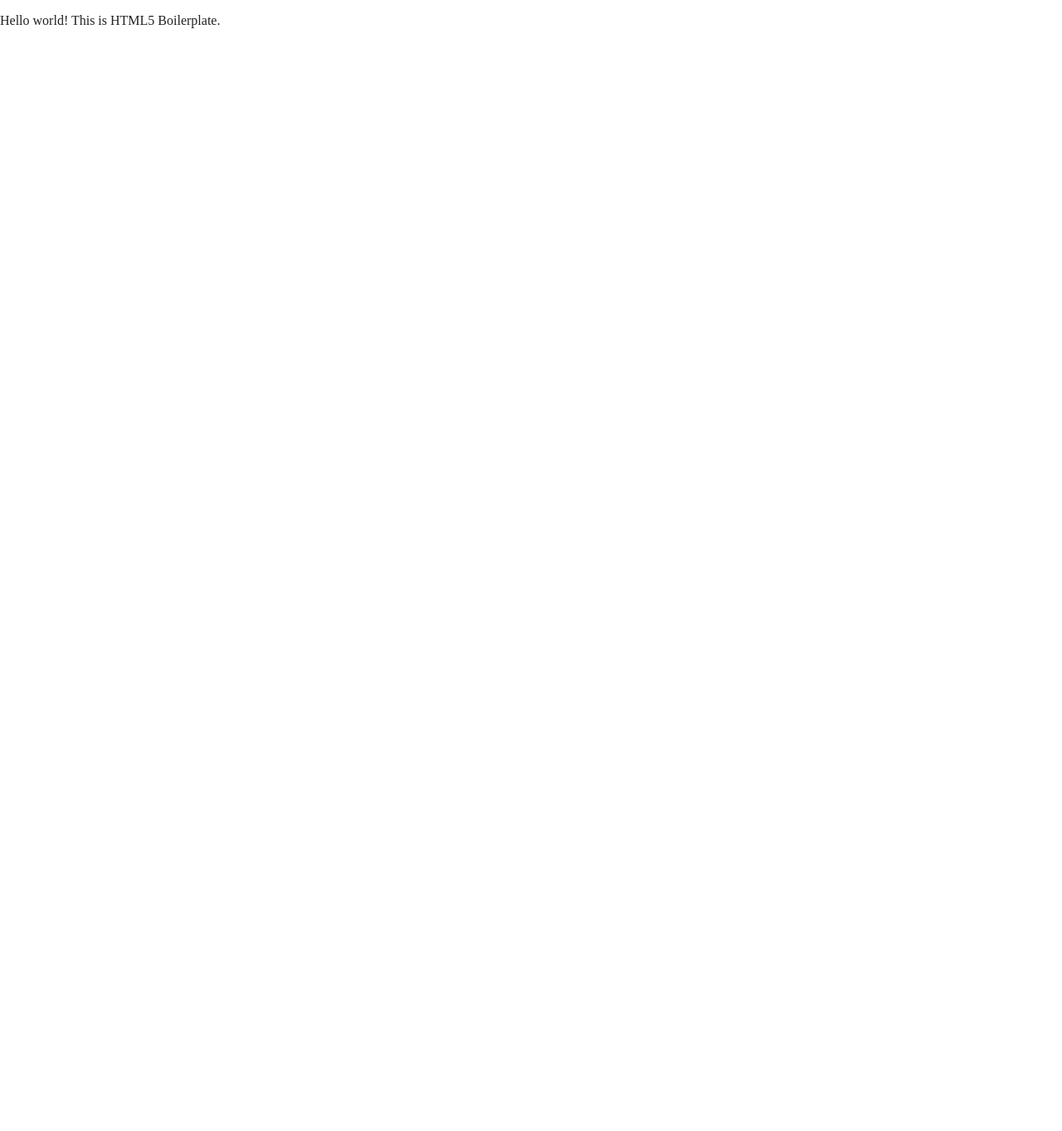
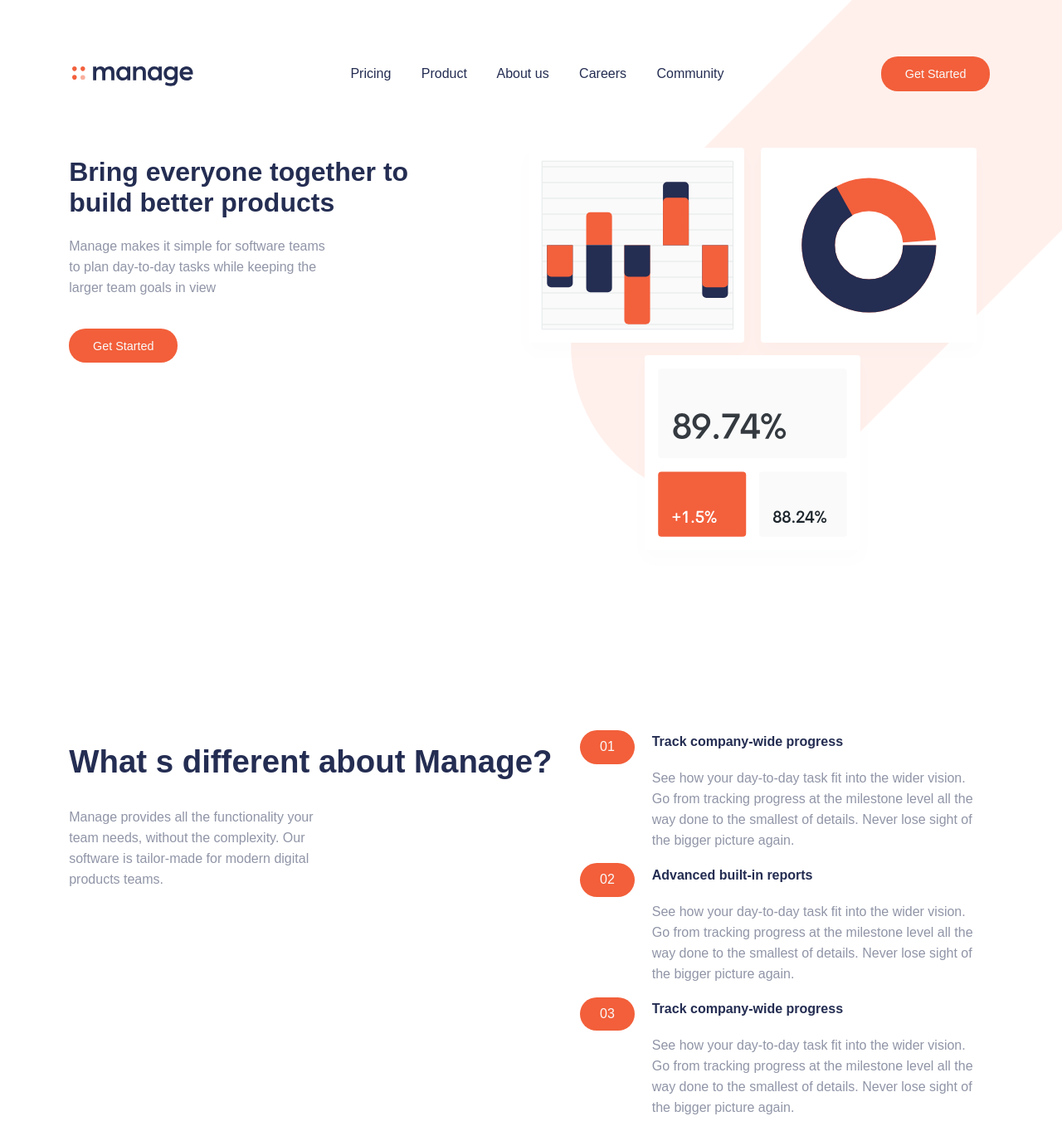
Before and after one commit to alexbob17/FrontEnd-Manage-Landing-Page-P2021, a website built with Parcel: page index.html in a window 1280 px wide. Shown: the whole page at 83% size. Before the commit the page ends 800 px from the top, so only its background shows below. Built offline with nearby package versions, Linux system fonts and the light colour scheme; a web font is replaced by a local one.

Commit message:
Editando las primeras parte del inicio del sitio

```diff
--- a/css/main.css
+++ b/css/main.css
@@ -1,31 +1,82 @@
-/*! HTML5 Boilerplate v8.0.0 | MIT License | https://html5boilerplate.com/ */
-
-/* main.css 2.1.0 | MIT License | https://github.com/h5bp/main.css#readme */
-/*
- * What follows is the result of much research on cross-browser styling.
- * Credit left inline and big thanks to Nicolas Gallagher, Jonathan Neal,
- * Kroc Camen, and the H5BP dev community and team.
- */
+/* ===================================================================
+ *
+ *  Manage Landing page v1.0 Main Stylesheet
+ *  06-10-2018
+ *  ------------------------------------------------------------------
+ *
+ *  TOC:
+ *  # base style overrides
+ *    ## links
+ *  # Global styles
+ *  # Profits
+ *  # Header
+ *    ## main navigation
+ *    ## button style
+ *    ## mobile menu toggle
+ *    ## graficos
+ *  # About
+ *    ## Title content
+ *    ## about buttons
+ *  # about
+ *    ## about process
+ *  # services
+ *    ## services list
+ *  # works
+ *    ## bricks/masonry
+ *  # clients
+ *  # testimonials
+ *  # contact
+ *    ## contact social
+ *  # footer
+ *    ## copyright
+ *    ## go top
+ *
+ * =================================================================== */
 
 /* ==========================================================================
    Base styles: opinionated defaults
    ========================================================================== */
+@import url("https://fonts.googleapis.com/css2?family=Be+Vietnam:wght@400;500;700&display=swap");
 
 html {
   color: #222;
-  font-size: 1em;
+  font-size: 16px;
   line-height: 1.4;
+  font-family: var(--font-primary);
 }
 
-/*
- * Remove text-shadow in selection highlight:
- * https://twitter.com/miketaylr/status/12228805301
- *
- * Vendor-prefixed and regular ::selection selectors cannot be combined:
- * https://stackoverflow.com/a/16982510/7133471
- *
- * Customize the background color to match your design.
- */
+:root {
+  /* Colors Primary */
+  --color-primary-one: hsl(12, 88%, 59%);
+  --color-primary-two: hsl(228, 39%, 23%);
+
+  /* Colors Neutrals */
+  --color-neutral-Dark: hsl(227, 12%, 61%);
+  --color-neutral-veryDark: hsl(233, 12%, 13%);
+  --color-neutral-paleRed: hsl(13, 100%, 96%);
+  --color-neutral-lightGray: hsl(0, 0%, 98%);
+
+  /* Typography */
+  --font-primary: "Be Vietnam", sans-serif;
+}
+/* GLOBAL */
+a {
+  text-decoration: none;
+}
+body {
+
+}
+h1,h2,h3,h4{
+  color: var(--color-primary-two);
+}
+h1{
+  font-size: 3rem;
+}
+h2{
+  font-size: 2.4rem;
+}
+
+
 
 ::-moz-selection {
   background: #b3d4fc;
@@ -87,6 +138,137 @@ textarea {
    Author's custom styles
    ========================================================================== */
 
+/* PROFITS */
+.text-center{
+  text-align: center;
+}
+.btn-start{
+  background: var(--color-primary-one);
+  color: var(--color-neutral-lightGray);
+  padding: 0.8rem 1.8rem;
+  border-radius: 1.25rem;
+  font-size: 0.9rem;
+}
+.btn-start:hover{
+  opacity: 0.7;
+}
+.container{
+  width: min(87%,70rem);
+  margin: 0 auto;
+}
+.btn-m{
+  padding-top: 2rem;
+}
+.text-gray{
+  color: var(--color-neutral-Dark);
+  line-height: 1.5625rem;
+}
+.img-bg{
+  position: absolute;
+  object-fit: contain;
+  top: 30rem;
+  width: 100%;
+}
+
+
+/* HEADER */
+header {
+  width: 100%;
+  height: 100vh;
+  background-image: url(../img/bg-tablet-pattern.svg);
+  background-repeat: no-repeat;
+  background-position-x: 43rem;
+  background-position-y: -6rem;
+  background-size: auto 700px ;
+}
+.navbar-menu {
+  padding-top: 5rem;
+  text-align: center;
+  display: grid;
+  grid-auto-flow: column;
+  gap: 1rem;
+}
+.navbar-links a {
+  color: var(--color-primary-two);
+  margin-right: 2rem;
+}
+.navbar-links a:last-of-type {
+  margin-right: 0;
+}
+.navbar-links a:hover {
+  color: var(--color-neutral-Dark);
+}
+.grid-container{
+  display: grid;
+  grid-auto-flow: column;
+  padding-top: 4rem;
+  gap: 6rem;
+  position: relative;
+}
+
+/* About buttons*/
+
+.btn-small1{
+  padding: .7rem 1.5rem;
+  background: var(--color-primary-one);
+  border-radius: 50px;
+  color: var(--color-neutral-lightGray);
+  position:absolute;
+  right: 27rem;
+  top: 5rem;
+  outline: none;
+  border: none;
+}
+
+.btn-small2{
+  padding: .7rem 1.5rem;
+  background: var(--color-primary-one);
+  border-radius: 30px;
+  color: var(--color-neutral-lightGray);
+  position:absolute;
+  right: 27rem;
+  top: 15rem;
+  outline: none;
+  border: none;
+}
+.btn-small3{
+  padding: .7rem 1.5rem;
+  background: var(--color-primary-one);
+  border-radius: 50px;
+  color: var(--color-neutral-lightGray);
+  position:absolute;
+  right: 27rem;
+  top: 25.1rem;
+  outline: none;
+  border: none;
+}
+
+
+
+
+
+
+
+/* ==========================================================================
+  Media queries
+   ========================================================================== */
+@media(max-width:800px ) {
+  .navbar-menu{
+    grid-auto-flow: row;
+    gap: 2;
+  }
+  .navbar-links a{
+    display: flex;
+    flex-direction: row;
+    justify-content: center;
+    margin-right: 0;
+  }
+  .btn-start{
+    display: none;
+  }
+}
+
+
 /* ==========================================================================
    Helper classes
    ========================================================================== */
@@ -103,10 +285,6 @@ textarea {
 /*
  * Hide only visually, but have it available for screen readers:
  * https://snook.ca/archives/html_and_css/hiding-content-for-accessibility
- *
- * 1. For long content, line feeds are not interpreted as spaces and small width
- *    causes content to wrap 1 word per line:
- *    https://medium.com/@jessebeach/beware-smushed-off-screen-accessible-text-5952a4c2cbfe
  */
 
 .sr-only {
--- a/index.html
+++ b/index.html
@@ -1,41 +1,116 @@
-<!doctype html>
+<!DOCTYPE html>
 <html class="no-js" lang="">
+  <head>
+    <meta charset="utf-8" />
+    <title></title>
+    <meta name="description" content="" />
+    <meta name="viewport" content="width=device-width, initial-scale=1" />
 
-<head>
-  <meta charset="utf-8">
-  <title></title>
-  <meta name="description" content="">
-  <meta name="viewport" content="width=device-width, initial-scale=1">
+    <meta property="og:title" content="" />
+    <meta property="og:type" content="" />
+    <meta property="og:url" content="" />
+    <meta property="og:image" content="" />
 
-  <meta property="og:title" content="">
-  <meta property="og:type" content="">
-  <meta property="og:url" content="">
-  <meta property="og:image" content="">
+    <link rel="stylesheet" href="css/normalize.css" />
+    <link rel="stylesheet" href="css/main.css" />
 
-  <link rel="manifest" href="site.webmanifest">
-  <link rel="apple-touch-icon" href="icon.png">
-  <!-- Place favicon.ico in the root directory -->
-
-  <link rel="stylesheet" href="css/normalize.css">
-  <link rel="stylesheet" href="css/main.css">
-
-  <meta name="theme-color" content="#fafafa">
+    <meta name="theme-color" content="#fafafa" />
   </head>
 
   <body>
+    <!-- Header -->
+    <header>
+      <div class="navbar-menu">
+        <nav class="navbar">
+          <a href=""><img src="img/logo.svg" alt="" /> </a>
+        </nav>
+        <div class="navbar-links">
+          <a href="#">Pricing</a>
+          <a href="#">Product</a>
+          <a href="#">About us</a>
+          <a href="#">Careers</a>
+          <a href="#">Community</a>
+        </div>
+        <div>
+          <a href="#" class="btn-start">Get Started</a>
+        </div>
+      </div>
+       <section class="container">
+        <div class="grid-container">
+          <div>
+            <h1>Bring everyone together to build better products</h1>
+            <p class="text-gray">
+              Manage makes it simple for software teams <br>
+              to plan day-to-day tasks
+              while keeping the <br>
+              larger team goals in view
+            </p>
+             <div class="btn-m">
+              <a href="#" class="btn-start">Get Started</a>
+             </div>
+          </div>
+          <div class="header-grafs">
+             <img src="img/illustration-intro.svg" alt="illustration-intro">
+          </div>
+          </div>
+       </section>
+      </div>
+    </header>
 
-  <!-- Add your site or application content here -->
-  <p>Hello world! This is HTML5 Boilerplate.</p>
+
+    <!--about us  -->
+    <section class="container">
+        <div class="grid-container">
+            <div>
+              <h2>What s different about Manage?</h2>
+              <p class="text-gray">Manage provides all the functionality your <br>
+              team needs, without the complexity. Our <br>
+              software is tailor-made for modern digital <br>
+              products teams.
+              </p>
+            </div>
+            <div class="row-content">
+              <div>
+                <button class="btn-small1">01</button>
+                <h4>Track company-wide progress</h4>
+                <p class="text-gray">See how your day-to-day task fit into the wider vision.<br>
+                Go from tracking progress at the milestone level all the <br> way done to the smallest of details. Never lose sight of <br> the bigger picture again.
+                </p>
+              </div>
+              <div>
+                <button class="btn-small2">02</button>
+                <h4>Advanced built-in reports</h4>
+                <p class="text-gray">See how your day-to-day task fit into the wider vision. <br>
+                Go from tracking progress at the milestone level all the <br> way done to the smallest of details. Never lose sight of <br> the bigger picture again.
+                </p>
+             </div>
+              <div>
+                <button class="btn-small3">03</button>
+                <h4>Track company-wide progress</h4>
+                <p class="text-gray">See how your day-to-day task fit into the wider vision. <br>
+                Go from tracking progress at the milestone level all the <br> way done to the smallest of details. Never lose sight of <br> the bigger picture again.
+                </p>
+              </div>
+            </div>
+        </div>
+    </section>
+
     <script src="js/vendor/modernizr-3.11.2.min.js"></script>
     <script src="js/plugins.js"></script>
     <script src="js/main.js"></script>
 
     <!-- Google Analytics: change UA-XXXXX-Y to be your site's ID. -->
     <script>
-    window.ga = function () { ga.q.push(arguments) }; ga.q = []; ga.l = +new Date;
-    ga('create', 'UA-XXXXX-Y', 'auto'); ga('set', 'anonymizeIp', true); ga('set', 'transport', 'beacon'); ga('send', 'pageview')
+      window.ga = function () {
+        ga.q.push(arguments);
+      };
+      ga.q = [];
+      ga.l = +new Date();
+      ga("create", "UA-XXXXX-Y", "auto");
+      ga("set", "anonymizeIp", true);
+      ga("set", "transport", "beacon");
+      ga("send", "pageview");
     </script>
     <script src="https://www.google-analytics.com/analytics.js" async></script>
   </body>
-
 </html>
```
Also changed, not shown: LICENSE.txt (deleted), icon.png (deleted), img/bg-simplify-section-desktop.svg, 2 other files. Lines whose indentation alone changed are shown as unchanged.
